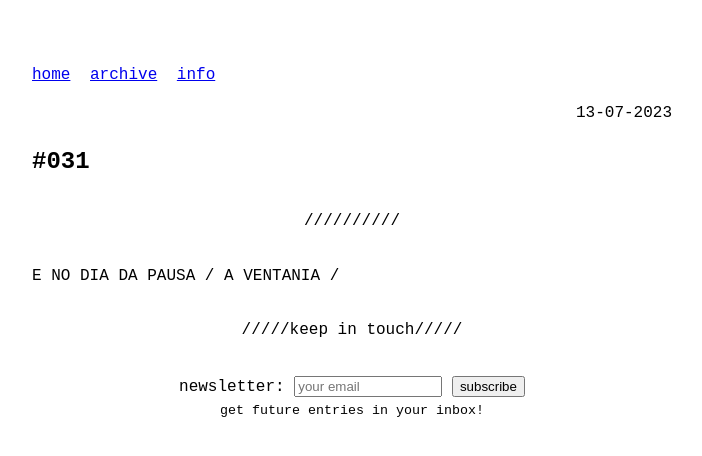
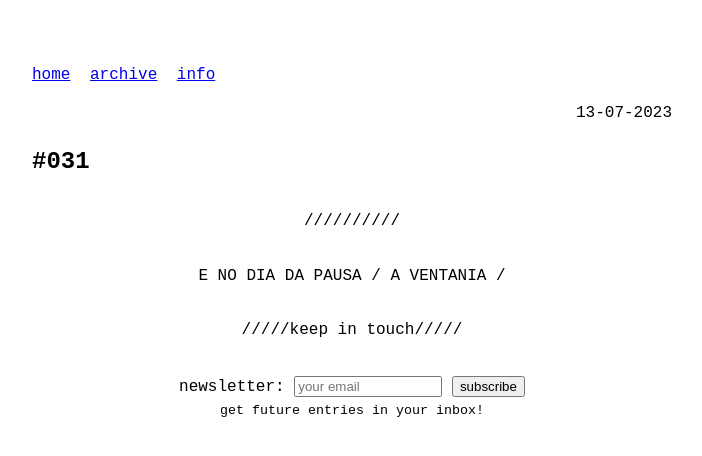
Before and after one commit to odaniloluna/odaniloluna.github.io, a Jekyll site: the page built from _posts/2023-07-13-#031.md, in a window 1280 px wide. Shown: the top 456 px of the page, without its empty margins (288-990 px from the left). Built offline with Jekyll 4.4.1, drawn with Linux system fonts in a browser that asks for light colours.

Commit message:
Update 2023-07-13-#031.md

```diff
--- a/_posts/2023-07-13-#031.md
+++ b/_posts/2023-07-13-#031.md
@@ -4,5 +4,5 @@ title: #031
 slug: #031
 ---
 ---
-<p class="description" style="text-align: justify;">
+<p class="description" style="text-align: center">
 E NO DIA DA PAUSA  / A VENTANIA /
```
